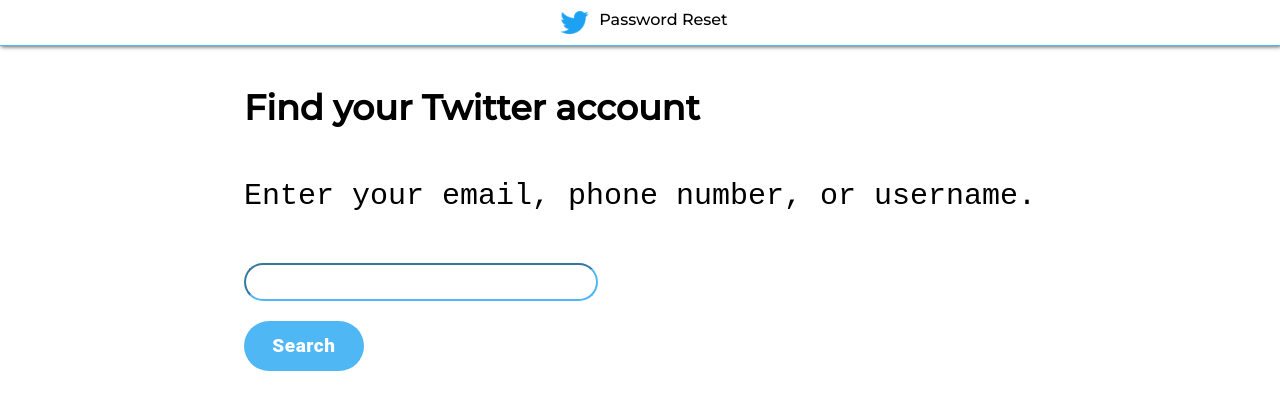
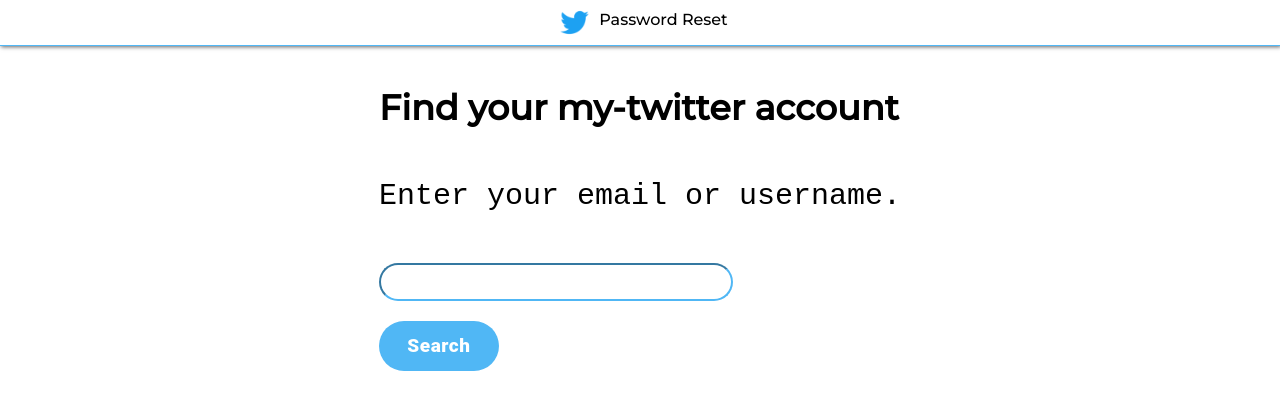
Before and after one commit to Iamsbharti/my-twitter, a React (Create React App) app: page /forgotPwd in a window 1280 px wide. Shown: the top 410 px of the page. Built offline with nearby package versions, Linux system fonts and the light colour scheme.

Commit message:
added component and styles to forgotpassword

```diff
--- a/src/components/ForgotPassword.js
+++ b/src/components/ForgotPassword.js
@@ -9,8 +9,8 @@
         <p>Password Reset</p>
       </div>
       <div className="forgot__password">
-        <h2>Find your Twitter account</h2>
-        <code>Enter your email, phone number, or username.</code>
+        <h2>Find your my-twitter account</h2>
+        <code>Enter your email or username.</code>
         <input type="text" />
         <Button>Search</Button>
       </div>
```
